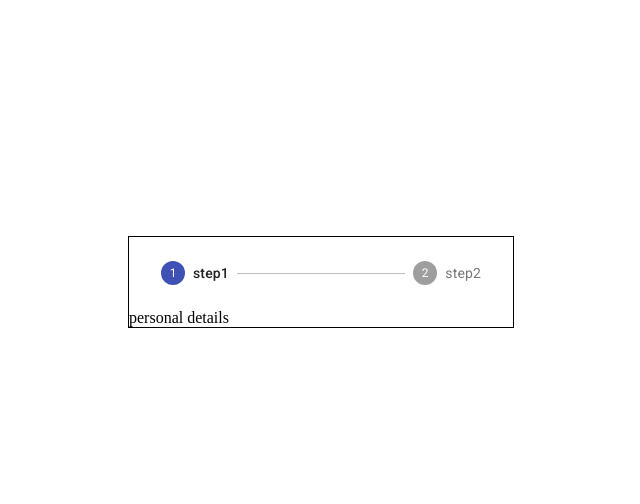
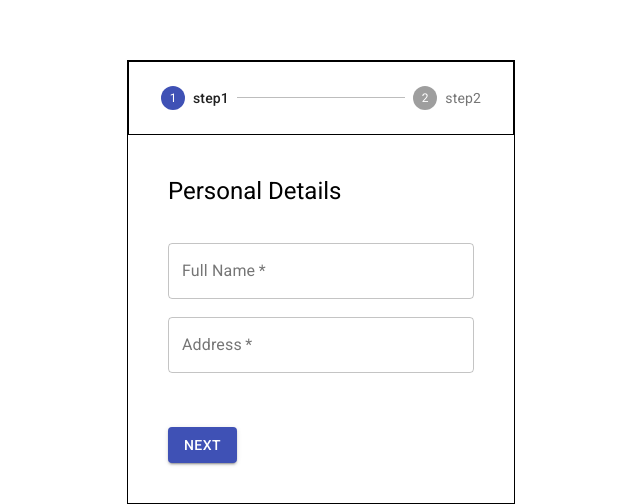
Before and after one commit to qadratic/payment-interface, a React (Create React App) app: page / in a window 1280 px wide. Shown: the part 118-622 px from the top of the page, without its empty margins (319-959 px from the left). Built offline with nearby package versions, Linux system fonts and the light colour scheme.

Commit message:
parsonal details layout and next button

```diff
--- a/src/App.js
+++ b/src/App.js
@@ -6,8 +6,12 @@ function App() {
 
 	const [step, setStep] = useState(0)
 
+	const nextStep = () => {
+		setStep(step => step + 1)
+	}
+
 	const screens = [
-		<PersonalDetails />
+		<PersonalDetails nextStep={nextStep} />
 	]
 
 	return (
--- a/src/components/MainLayout.js
+++ b/src/components/MainLayout.js
@@ -27,5 +27,6 @@ const styles = {
 	},
 	stepperContainer: {
 		width: '30vw',
+		border: 'solid black 1px',
 	},
 }
--- a/src/components/screens/PersonalDetails.js
+++ b/src/components/screens/PersonalDetails.js
@@ -1,9 +1,29 @@
 import React from 'react'
+import { TextField, Typography, Button } from '@material-ui/core'
 
-export default function PersonalDetails() {
+export default function PersonalDetails({ nextStep }) {
 	return (
-		<div>
-			personal details
+		<div style={{ flex: 1, display: 'flex', flexDirection: 'column', padding: 40, }} >
+			<Typography variant='h5' >Personal Details</Typography>
+			<br /><br />
+			<form>
+				<TextField
+					required
+					label='Full Name'
+					fullWidth
+					variant='outlined'
+				/>
+				<br /><br />
+				<TextField
+					required
+					label='Address'
+					fullWidth
+					variant='outlined'
+				/>
+				<br /><br />
+				<br /><br />
+				<Button variant='contained' color='primary' onClick={nextStep} >Next</Button>
+			</form>
 		</div>
 	)
 }
```
